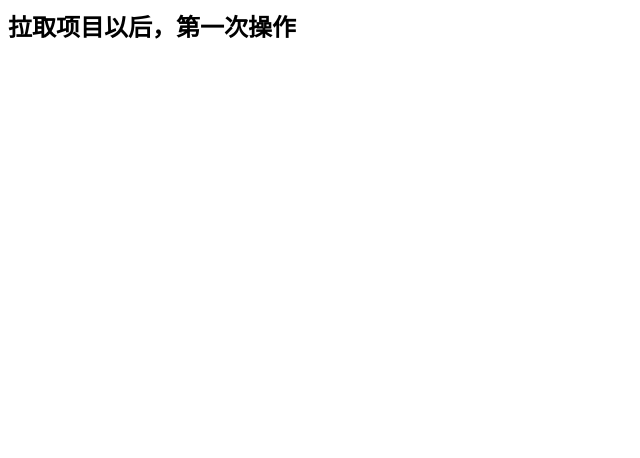
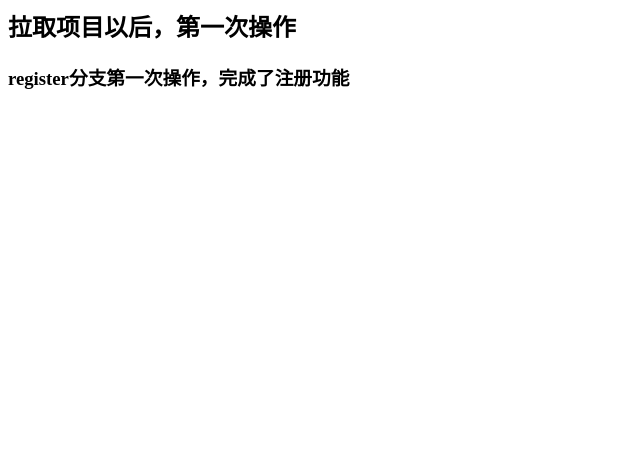
Before and after one commit to Corsini16/test01, a plain HTML site: page index.html in a window 1280 px wide. Shown: the part 342-800 px from the top of the page, without its empty margins (0-640 px from the left). Drawn offline with Linux system fonts and the light colour scheme.

Commit message:
register完成注册功能

```diff
--- a/index.html
+++ b/index.html
@@ -12,5 +12,6 @@
     <h1>第四次使用git，xxx</h1>
     <h1>第5次使用git，xxx</h1>
     <h2>拉取项目以后，第一次操作</h2>
+    <h3>register分支第一次操作，完成了注册功能</h3>
 </body>
 </html>
```
